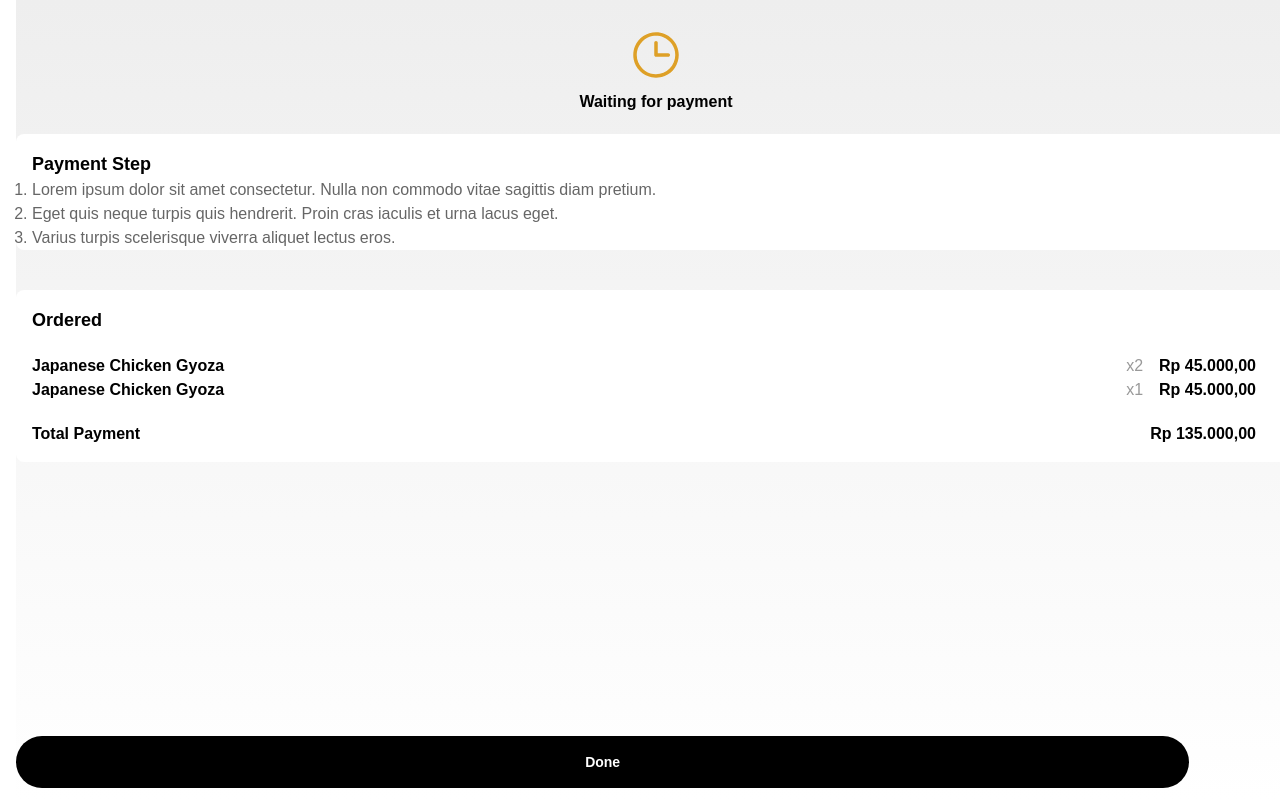
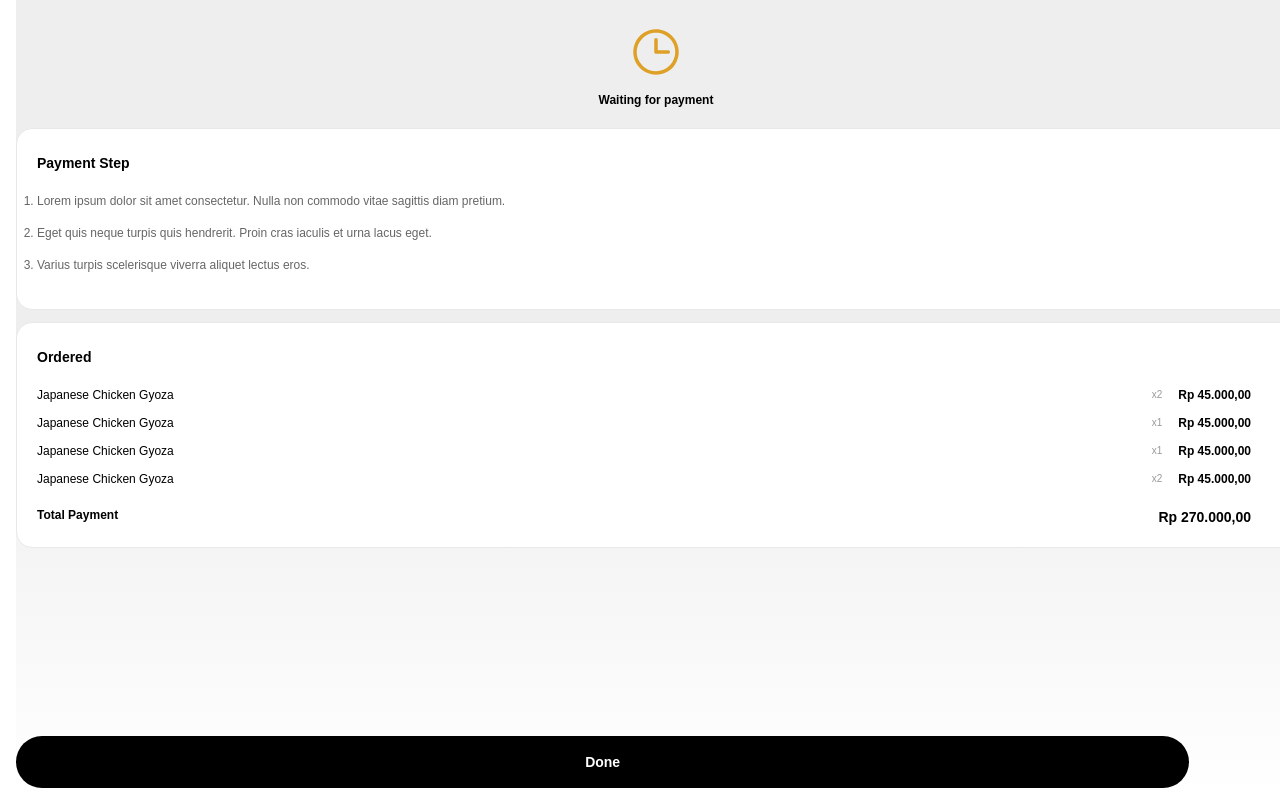
Before and after one commit to ArgyaSabih/FE_FnB, a Next.js app in the folder frontend_fnb/: page / in a window 1280 px wide. Both pictures are taken after a click on the button "straight to payment". Built offline with nearby package versions, Linux system fonts and the light colour scheme.

Commit message:
Update: Display almost done
Still having a problem at implementing number style in numbered list.
The button acts funny when there's not enough height e.g. horizontal screen.

```diff
--- a/frontend_fnb/src/app/pages/PaymentPage.js
+++ b/frontend_fnb/src/app/pages/PaymentPage.js
@@ -10,69 +10,73 @@ export default function PaymentPage() {
   const navigateToComplete = useNavigate();
 
   return (
-    <div className="container m-0 w-screen h-screen bg-gradient-to-b from-[#eeeeee] to-white">
+    <div className="container m-0 w-screen h-screen bg-gradient-to-b from-[#eeeeee] via-[#eeeeee] via to-white">
       <div className="">
-        <div className="pt-8 mb-3 container flex justify-center">
+        <div className="pt-6 mb-3 container flex justify-center">
           <svg
-            width="46"
-            height="46"
-            viewBox="0 0 46 46"
+            width="56"
+            height="56"
+            viewBox="0 0 56 56"
             fill="none"
             xmlns="http://www.w3.org/2000/svg"
           >
             <path
-              d="M23 0.25C18.5005 0.25 14.102 1.58426 10.3608 4.08407C6.61957 6.58387 3.70364 10.1369 1.98175 14.294C0.259857 18.451 -0.190669 23.0252 0.687145 27.4383C1.56496 31.8514 3.73169 35.905 6.91333 39.0867C10.095 42.2683 14.1486 44.4351 18.5617 45.3129C22.9748 46.1907 27.549 45.7402 31.7061 44.0183C35.8631 42.2964 39.4161 39.3804 41.9159 35.6392C44.4157 31.898 45.75 27.4995 45.75 23C45.7436 16.9683 43.3447 11.1854 39.0797 6.92036C34.8146 2.65528 29.0317 0.25637 23 0.25ZM23 42.25C19.1927 42.25 15.4709 41.121 12.3053 39.0058C9.13964 36.8906 6.67232 33.8841 5.21533 30.3667C3.75834 26.8492 3.37713 22.9786 4.11989 19.2445C4.86266 15.5104 6.69604 12.0804 9.3882 9.3882C12.0804 6.69603 15.5104 4.86265 19.2445 4.11988C22.9787 3.37712 26.8492 3.75833 30.3667 5.21532C33.8841 6.67231 36.8906 9.13963 39.0058 12.3053C41.121 15.4709 42.25 19.1927 42.25 23C42.2442 28.1036 40.2142 32.9966 36.6054 36.6054C32.9966 40.2142 28.1037 42.2442 23 42.25ZM37 23C37 23.4641 36.8156 23.9093 36.4874 24.2374C36.1593 24.5656 35.7141 24.75 35.25 24.75H23C22.5359 24.75 22.0908 24.5656 21.7626 24.2374C21.4344 23.9093 21.25 23.4641 21.25 23V10.75C21.25 10.2859 21.4344 9.84075 21.7626 9.51256C22.0908 9.18437 22.5359 9 23 9C23.4641 9 23.9093 9.18437 24.2374 9.51256C24.5656 9.84075 24.75 10.2859 24.75 10.75V21.25H35.25C35.7141 21.25 36.1593 21.4344 36.4874 21.7626C36.8156 22.0908 37 22.5359 37 23Z"
+              d="M28 5.25C23.5005 5.25 19.102 6.58426 15.3608 9.08407C11.6196 11.5839 8.70364 15.1369 6.98175 19.294C5.25986 23.451 4.80933 28.0252 5.68715 32.4383C6.56496 36.8514 8.73169 40.905 11.9133 44.0867C15.095 47.2683 19.1486 49.4351 23.5617 50.3129C27.9748 51.1907 32.549 50.7402 36.7061 49.0183C40.8631 47.2964 44.4161 44.3804 46.9159 40.6392C49.4157 36.898 50.75 32.4995 50.75 28C50.7436 21.9683 48.3447 16.1854 44.0797 11.9204C39.8146 7.65528 34.0317 5.25637 28 5.25ZM28 47.25C24.1927 47.25 20.4709 46.121 17.3053 44.0058C14.1396 41.8906 11.6723 38.8841 10.2153 35.3667C8.75834 31.8492 8.37713 27.9786 9.11989 24.2445C9.86266 20.5104 11.696 17.0804 14.3882 14.3882C17.0804 11.696 20.5104 9.86265 24.2445 9.11988C27.9787 8.37712 31.8492 8.75833 35.3667 10.2153C38.8841 11.6723 41.8906 14.1396 44.0058 17.3053C46.121 20.4709 47.25 24.1927 47.25 28C47.2442 33.1036 45.2142 37.9966 41.6054 41.6054C37.9966 45.2142 33.1037 47.2442 28 47.25ZM42 28C42 28.4641 41.8156 28.9093 41.4874 29.2374C41.1593 29.5656 40.7141 29.75 40.25 29.75H28C27.5359 29.75 27.0908 29.5656 26.7626 29.2374C26.4344 28.9093 26.25 28.4641 26.25 28V15.75C26.25 15.2859 26.4344 14.8408 26.7626 14.5126C27.0908 14.1844 27.5359 14 28 14C28.4641 14 28.9093 14.1844 29.2374 14.5126C29.5656 14.8408 29.75 15.2859 29.75 15.75V26.25H40.25C40.7141 26.25 41.1593 26.4344 41.4874 26.7626C41.8156 27.0908 42 27.5359 42 28Z"
               fill="#DEA027"
             />
           </svg>
         </div>
-        <div className="mt-3 font-bold flex justify-center">
+        <div className="mt-2 text-xs font-semibold flex justify-center">
           Waiting for payment
         </div>
       </div>
       <div className="my-5">
-        <div className="mx-15 rounded-lg bg-white">
-          <div className="mx-15 px-4 pt-4">
-            <h2 className="font-bold flex text-lg">Payment Step</h2>
+        <div className="mx-15 rounded-2xl border-solid border-[1px] border-[#e8e8e8] bg-white">
+          <div className="px-5 pt-6 pb-9">
+            <h2 className="font-semibold pb-5 flex text-sm">Payment Step</h2>
             <ol className="list-decimal">
               {" "}
               {/* Gimana caranya bikin lingkaran dg angka di dalam??? */}
-              <li className="text-[#666666]">
+              <li className="text-xs text-[#666666]">
                 Lorem ipsum dolor sit amet consectetur. Nulla non commodo vitae
                 sagittis diam pretium.{" "}
               </li>{" "}
-              <li className="text-[#666666]">
+              <li className="py-4 text-xs text-[#666666]">
                 Eget quis neque turpis quis hendrerit. Proin cras iaculis et
                 urna lacus eget.{" "}
               </li>{" "}
-              <li className="text-[#666666]">
+              <li className="text-xs text-[#666666]">
                 Varius turpis scelerisque viverra aliquet lectus eros.
               </li>
             </ol>
           </div>
         </div>
-        <div className="mt-10 mx-15 rounded-lg bg-white">
-          <div className="p-4">
+        <div className="mt-3 rounded-2xl border-[1px] border-solid border-[#e8e8e8] bg-white">
+          <div className="p-5">
             <div className="">
-              <h2 className="flex font-bold text-lg">Ordered</h2>
+              <h2 className="flex font-semibold pt-1 pb-2 text-sm">Ordered</h2>
             </div>
-            <div className="mt-5">
+            <div className="">
               <ul>
                 {cartItems?.map((item) => (
-                  <li key={item.id} className="flex justify-between">
-                    <span className="flex font-semibold">{item.name}</span>
+                  <li
+                    key={item.id}
+                    className="flex text-xs pt-3 justify-between"
+                  >
+                    <span className="flex font-medium">{item.name}</span>
                     <div className="flex justify-end mr-6">
-                      <span className="flex mr-4 text-[#999999]">
+                      <span className="flex mr-4 text-[10px] text-[#999999]">
                         x{item.amount}
                       </span>
-                      <span className="flex font-bold">Rp 45.000,00</span>
+                      <span className="flex font-semibold">Rp 45.000,00</span>
                     </div>
                   </li>
                 ))}
               </ul>
             </div>
-            <div className="flex justify-between mr-6 mt-5 font-bold">
-              Total Payment <span>Rp 135.000,00</span>
+            <div className="flex justify-between pt-5 mr-6 font-bold">
+              <span className="text-xs">Total Payment</span>
+              <span className="text-sm">Rp 270.000,00</span>
             </div>
           </div>
         </div>
--- a/frontend_fnb/src/app/routes.js
+++ b/frontend_fnb/src/app/routes.js
@@ -67,6 +67,18 @@ const cartItems = [
     name: "Japanese Chicken Gyoza",
     amount: 1,
     price: 30000,
+  },
+  {
+    id: 3,
+    name: "Japanese Chicken Gyoza",
+    amount: 1,
+    price: 30000,
+  },
+  {
+    id: 4,
+    name: "Japanese Chicken Gyoza",
+    amount: 2,
+    price: 45000,
   },
 ];
 
```
